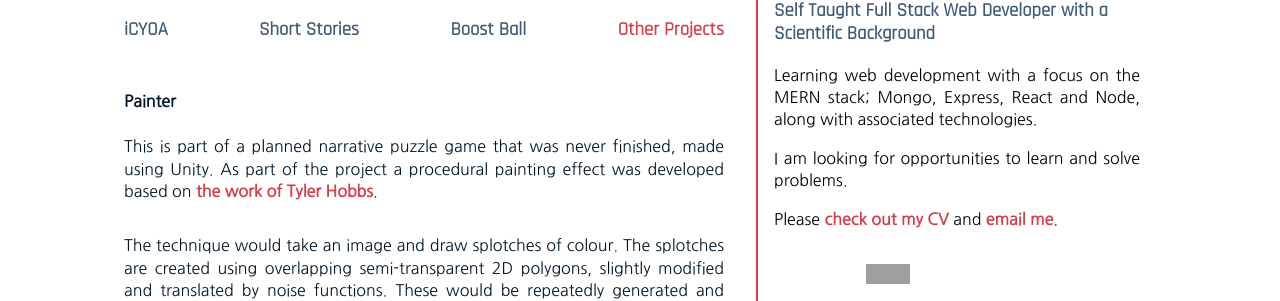
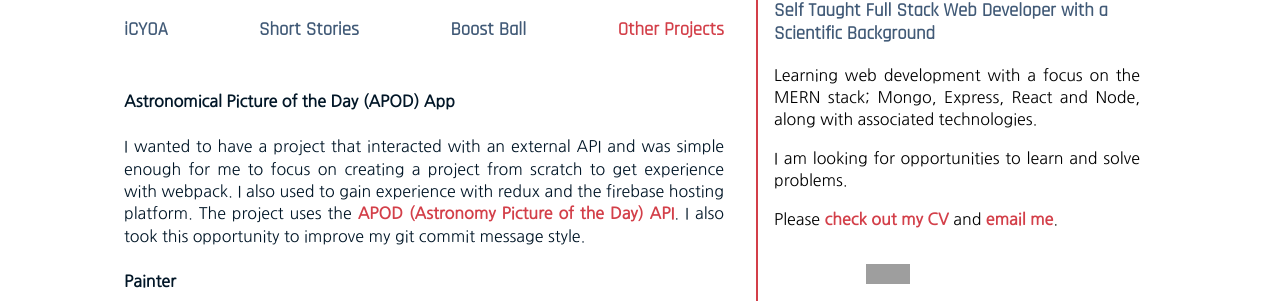
Before and after one commit to matthewwbuckley/portfolio, a Next.js app: page /projects/misc-projects in a window 1280 px wide. Shown: the part 189-490 px from the top of the page. Built offline with nearby package versions, Linux system fonts and the light colour scheme; grey boxes are pictures that could not be loaded; some icons are missing.

Commit message:
Add NASA APOD to Other projects
I have added the NASA APOD to the other projects page. I could add
Firebase and Redux icons to the Other Projects description, but have not
done so yet.

```diff
--- a/pages/projects/misc-projects.js
+++ b/pages/projects/misc-projects.js
@@ -9,6 +9,12 @@ class Projects extends React.Component {
       <div className='start' className='container'>
         <NavigationProjects index={4} />
         <h4>
+          Astronomical Picture of the Day (APOD) App
+        </h4>
+        <p>
+        I wanted to have a project that interacted with an external API and was simple enough for me to focus on creating a project from scratch to get experience with webpack. I also used to gain experience with redux and the firebase hosting platform. The project uses the <a target="_blank" rel="noopener noreferrer" href="https://api.nasa.gov/">APOD (Astronomy Picture of the Day) API</a>. I also took this opportunity to improve my git commit message style.
+        </p>
+        <h4>
           Painter
         </h4>
         <p>
@@ -17,7 +23,7 @@ class Projects extends React.Component {
         <p>
         The technique would take an image and draw splotches of colour. The splotches are created using overlapping semi-transparent 2D polygons, slightly modified and translated by noise functions. These would be repeatedly generated and removed with the aim to create the effect of a painting that was continually being drawn. This prototype is too computationally expensive to be used for anything other than a demonstration, and development stopped before it could be made viable.
         </p>
-        <iframe className='video-main' src="https://www.youtube.com/embed/4jgPFjjSBM0" frameborder="0" allowfullscreen />
+        <iframe title="painter-video" className='video-main' src="https://www.youtube.com/embed/4jgPFjjSBM0" frameborder="0" allowfullscreen />
         <div className='spacer' />
         <h4>
           Previous Version of iCYOA
@@ -32,10 +38,10 @@ class Projects extends React.Component {
         <h4>
           Old and New Portfolio
         </h4>
-        <a className='start' target="_blank" href='https://github.com/matthewwbuckley/personal-site'>
+        <a className='start' target="_blank" rel="noopener noreferrer" href='https://github.com/matthewwbuckley/personal-site'>
           See Old Portfolio on Github
         </a>
-        <a className='start' target="_blank" href='https://github.com/matthewwbuckley/portfolio'>
+        <a className='start' target="_blank" rel="noopener noreferrer" href='https://github.com/matthewwbuckley/portfolio'>
           See New Portfolio on Github
         </a>
         <p>
```
